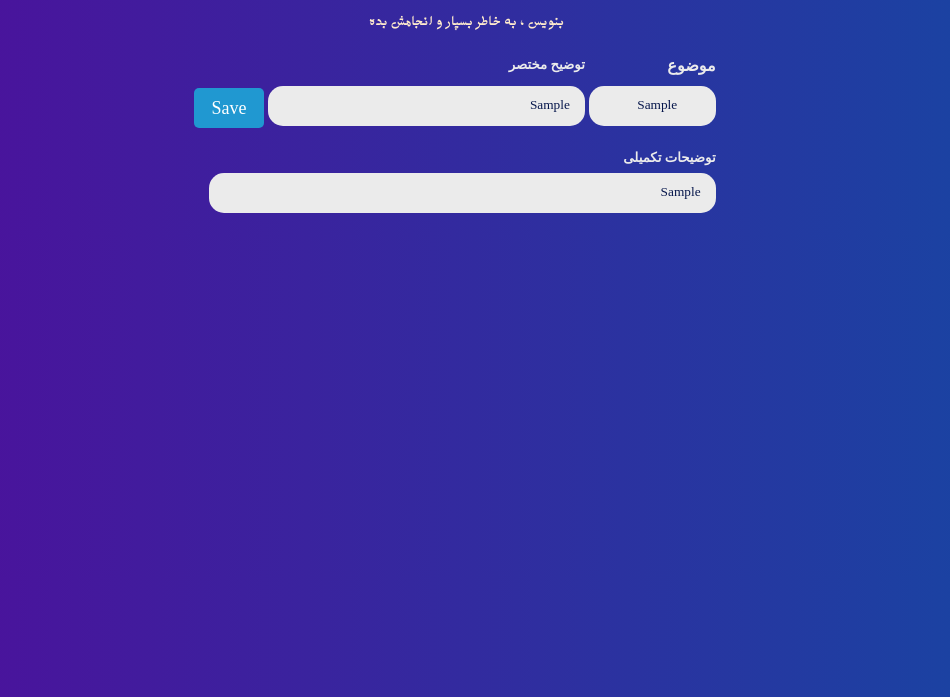
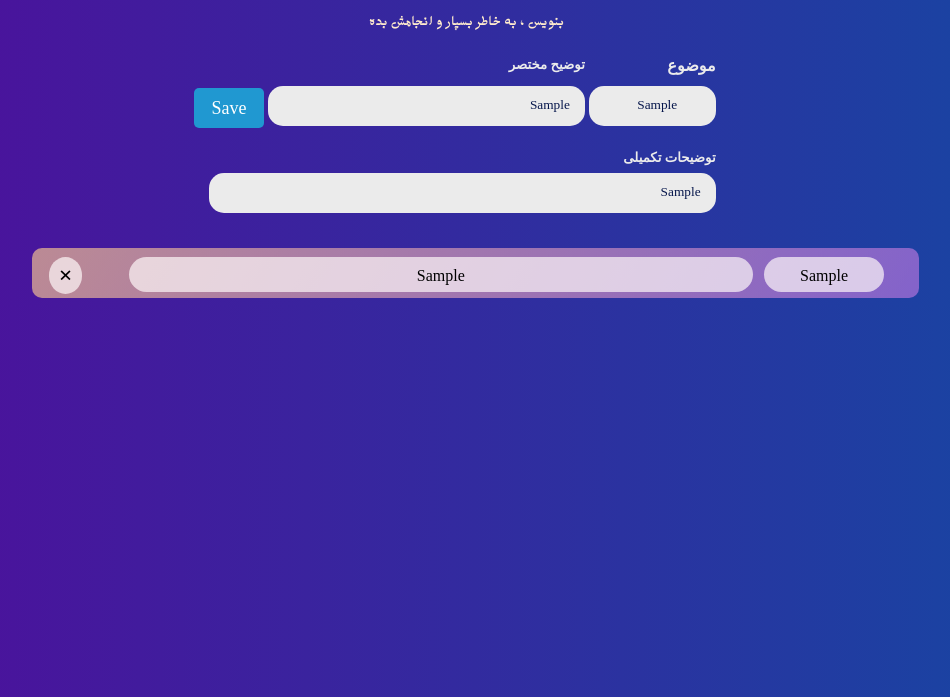
Before and after one commit to mohsenghalandar/ToDoList, a plain HTML site: page index.html in a window 1280 px wide. Both pictures are taken after typing "Sample", "Sample", "Sample" into the empty fields and a click on the button "Save". Shown: the part 103-800 px from the top of the page, without its empty margins (176-1126 px from the left). Drawn offline with Linux system fonts and the light colour scheme; files whose address does not match are found by name.

Commit message:
put style and basic elemet

```diff
--- a/index.html
+++ b/index.html
@@ -16,7 +16,7 @@
         <p class="en">write it , memorise it and do it</p>
         <p class="fa">بنویس ، به خاطر بسپار و انجامش بده</p>
     </div>
-    <div class="note" >
+    <div class="inputer" >
         <span>
             <h4 class="title">موضوع</h4>
             <input id="title" class="" type="text">
@@ -33,9 +33,9 @@
             <input id="ex2" class="" type="text">
         </div>
     </div>
-    <div class="book">
+
+    <div id="note-book" class="note-book">
 
     </div>
-
 </body>
 </html>
--- a/scripts/main.js
+++ b/scripts/main.js
@@ -1,8 +1,25 @@
 function add()
 {
-    const title = document.getElementById("title").value;
-    const ex1 = document.getElementById("ex1").value;
-    const ex2 = document.getElementById("ex2").value;
+    // get data
+    const title_data = document.getElementById("title").value;
+    const ex1_data = document.getElementById("ex1").value;
+    const ex2_data = document.getElementById("ex2").value;
+    // make element
+    const note = document.createElement("div");
+    note.className = "note" ;
 
+    let title = document.createElement("span");
+    title.innerHTML = title_data ;
+    title.className = "note_title" ;
+    let ex1 = document.createElement("span");
+    ex1.innerHTML = ex1_data;
+    ex1.className ="note_ex1";
+    let x = document.createElement("span");
+    x.className = "close";
+    x.innerHTML = "&times;";
+    note.appendChild(title);
+    note.appendChild(ex1);
+    note.appendChild(x);
+    document.getElementById("note-book").appendChild(note);
 
 }
--- a/style/style.css
+++ b/style/style.css
@@ -35,7 +35,7 @@ body{background-image: linear-gradient(to right, #510c9b 0%, #1449a3 100%);
     margin: 5px auto 5px auto;
     text-align: center;
 }
-.note {direction: rtl; width: 50%; margin: 50px 0px 5px 250px;}
+.inputer {direction: rtl; width: 50%; margin: 50px 0px 5px 250px;}
 input {
     background-color: rgb(235, 235, 235);
     outline: none;
@@ -81,5 +81,70 @@ span{position: relative;}
 #title{width:20% ;text-align: center;font-family: "b-vahid";}
 #ex1 {width: 50%; position: relative; top: +0px; padding-right: 15px;}
 #ex2 {width: 80%;position: relative; top: -15px; padding-right: 15px;}
-/*--------------------- finish header */
-/* start note book ----------------------*/
+/*----------------------------------------- finish header */
+/* start note book ---------------------------------------*/
+.note-book {
+    direction: rtl; width: 70%; margin: 0px 0px 5px 200px;
+    background-image: linear-gradient(120deg, #fccb90a4 0%, #d57eeb8e 100%);
+    border: 1px rgba(192, 192, 192, 0.555);
+    border-radius: 10px 10px 10px 10px;
+    padding: 0px 10px 30px 10px;
+    text-align: center;
+}
+
+/* note style */
+.note
+{
+    position: relative;
+    width: 90%;
+    padding: 10px 15px 10px 15px;
+    border: 1px rgb(255, 255, 255);
+    border-radius: 5px 5px 5px 5px;
+    direction: rtl;
+    margin: 20px 0px 0px 0px;
+
+
+}
+/* clse btn */
+.close
+{
+    top: 45%;
+    left: -80px;
+    position: absolute;
+    cursor: pointer;
+    font-size: x-large;
+    font-weight: bold;
+    background-color: rgba(255, 250, 250, 0.692);
+    padding: 5px 10px 5px 10px;
+    border-radius: 50%;
+    transition: 0.3s;
+
+}
+.close:hover {color: rgb(247, 247, 247); background-color: tomato;}
+.note_title {
+    position: absolute;
+    top: 45%;
+    right: 15px;
+    padding: 10px 15px 10px 15px;
+    background-color: rgba(255, 250, 250, 0.692);
+    width: 120px;
+    height:35px ;
+    border-radius:  25px 25px 25px 25px;
+    margin: 0px 10px 10px 10px;
+    cursor: pointer;
+    overflow: hidden;
+
+}
+.note_title:hover {box-shadow: 1px 1px 3px rgba(0, 0, 0, 0.555);}
+.note_ex1 {
+    top: 45%;
+    left: -10px;
+    position: absolute;
+    padding: 10px 15px 10px 15px;
+    background-color: rgba(255, 250, 250, 0.692);
+    width: 80%;
+    height: 35px;
+    border-radius:  25px 25px 25px 25px;
+    margin: 0px 10px 10px 10px;
+    overflow: hidden;
+}
```
